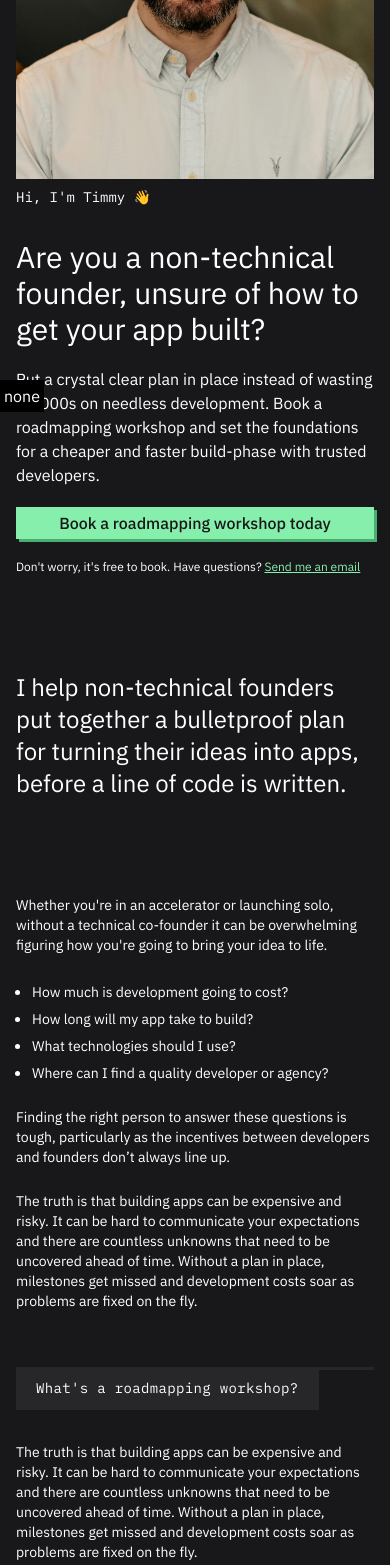
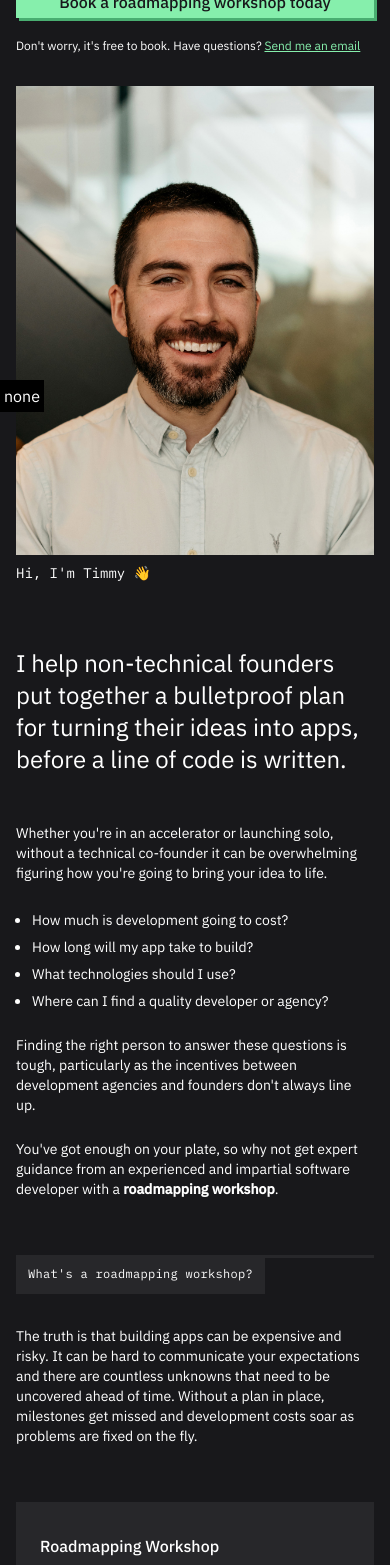
Before and after one commit to timmyomahony/founder-roadmap-website, a Next.js app: page / in a window 390 px wide. Shown: the part 432-1997 px from the top of the page. Built offline with nearby package versions, Linux system fonts and the light colour scheme.

Commit message:
Content and mobile styling

```diff
--- a/components/Divider.tsx
+++ b/components/Divider.tsx
@@ -10,7 +10,7 @@ const Divider = ({
   return (
     <div className="relative flex flex-col items-start">
       <hr className="h-[3px] border-none bg-zinc-800 w-full" />
-      <div className="relative w-auto bg-zinc-800 text-white px-5 pt-2 pb-3 text-sm font-mono tracking-wide">
+      <div className="relative w-auto bg-zinc-800 text-white px-3 md:px-5 pt-2 pb-3 text-xs md:text-sm font-mono tracking-wide">
         {text}
         {image && (
           <Image className="absolute top-full left-0" src={image} alt={text} />
--- a/components/home/Bio.tsx
+++ b/components/home/Bio.tsx
@@ -6,8 +6,8 @@ export default function Bio() {
   return (
     <section className="flex flex-col pt-8 md:pt-12 lg:pt-16 2xl:pt-32 pb-8 md:pb-12 lg:pb-16 2xl:pb-24 gap-16 lg:gap-24">
       <Divider text={"More about me"} image={ProfilePic} />
-      <div className="grid grid-cols-6">
-        <div className="col-start-3 col-span-3 flex flex-col gap-4 text-base md:text-lg xl:text-xl">
+      <div className="mt-32 md:mt-0 grid grid-cols-6">
+        <div className="col-start-0 col-span-6 md:col-start-3 md:col-span-3 flex flex-col gap-4 text-sm md:text-lg xl:text-xl">
           <p>
             I&apos;ve been an independent software developer for over 10 years.
             In that time I&apos;ve built everything from simple marketing
@@ -24,14 +24,14 @@ export default function Bio() {
             This means I love helping founders in the first part of their
             journey: creating a roadmap for development.
           </p>
-          <p className="xl:mt-10">
+          <p className="mt-5 xl:mt-10">
             <a
-              className="group text-green-300 text-base flex gap-3 items-center"
+              className="group text-green-300 text-sm md:text-base flex gap-3 items-center"
               href="https://www.linkedin.com/in/timmy-omahony/"
               target="_blank"
               rel="noreferrer"
             >
-              <LinkedIcon className="w-5" />
+              <LinkedIcon className="w-4 md:w-5" />
               <span className="group-hover:underline">
                 Connect with me on LinkedIn
               </span>
--- a/components/home/Contact.tsx
+++ b/components/home/Contact.tsx
@@ -4,7 +4,7 @@ import Button from "../Button";
 export default function Contact() {
   return (
     <section className="flex flex-col mb-16">
-      <h1 className="w-full pt-8 md:pt-12 font-medium text-3xl xl:text-4xl">
+      <h1 className="w-full pt-8 md:pt-12 font-medium text-2xl md:text-3xl xl:text-4xl">
         Need to think it over?
       </h1>
       <div className="flex flex-col md:flex-row gap-6 md:gap-32 mt-5 md:mt-12">
--- a/components/home/FAQs.tsx
+++ b/components/home/FAQs.tsx
@@ -101,9 +101,9 @@ const FAQs = () => {
   }, []);
 
   return (
-    <section className="pt-8 md:pt-12 lg:pt-16 2xl:pt-32 pb-8 md:pb-12 lg:pb-16 2xl:pb-24 ">
-      <h2 className="text-2xl lg:text-4xl">Still have questions?</h2>
-      <ul className="text-lg border-t-2 border-zinc-800 mt-12">
+    <section className="pt-12 lg:pt-16 2xl:pt-32 pb-8 md:pb-12 lg:pb-16 2xl:pb-24 ">
+      <h2 className="text-xl md:text-2xl lg:text-4xl">Still have questions?</h2>
+      <ul className="text-lg border-t-2 border-zinc-800 mt-6 md:mt-12">
         {faqs.map((faq, i) => {
           return (
             <li
@@ -112,7 +112,7 @@ const FAQs = () => {
               className="sm:px-4 py-4 sm:py-6 md:py-8 border-b-2 border-zinc-800"
             >
               <h3
-                className={`cursor-pointer type-2 md:type-2ish lg:type-3 flex sm:items-center ${
+                className={`cursor-pointer flex sm:items-center text-sm md:text-lg ${
                   i === activeItem ? "font-medium" : ""
                 }`}
               >
@@ -141,7 +141,7 @@ const FAQs = () => {
                 )}
               </h3>
               <div
-                className={`prose-lg mt-8 md:mt-10 lg:mt-12 sm:ml-10 type-2 relative w-full sm:w-2/3 ${
+                className={`prose-sm lg:prose-lg mt-8 md:mt-10 lg:mt-12 sm:ml-10 type-2 relative w-full sm:w-2/3 ${
                   i === activeItem ? "block" : "hidden"
                 }`}
               >
@@ -151,7 +151,7 @@ const FAQs = () => {
           );
         })}
       </ul>
-      <p className="text-end text-xs mt-6">
+      <p className="text-start md:text-end text-xs mt-6">
         Have a question that&apos;s not covered here?{" "}
         <a
           href={`mailto:${getEmailAddress()}`}
--- a/components/home/Hero.tsx
+++ b/components/home/Hero.tsx
@@ -9,7 +9,7 @@ import Button from "../../components/Button";
 export default function Hero() {
   return (
     <header className="flex flex-col md:flex-row justify-between items-center py-8 md:py-12 lg:py-16 2xl:py-24">
-      <div className="w-full flex flex-col items-end md:items-start md:w-4/12 md:pb-1 2xl:pb-2">
+      <div className="order-1 md:order-0 w-full flex flex-col items-end md:items-start md:w-4/12 md:pb-1 2xl:pb-2">
         <div className="relative">
           <Image
             src={ProfilePic}
@@ -21,15 +21,14 @@ export default function Hero() {
           <p className="mt-2 text-sm font-mono">Hi, I&apos;m Timmy 👋</p>
         </div>
       </div>
-      <div className="w-full md:w-7/12 pt-8 md:pt-12 lg:pt-0 pb-8 md:pb-0">
+      <div className="order-0 md:order-1 w-full md:w-7/12 pt-8 md:pt-12 lg:pt-0 pb-8 md:pb-0">
         <h1 className="text-3xl xl:text-4xl 2xl:text-5xl">
           Are you a non-technical founder, unsure of how to get your app built?
         </h1>
         <p className="text-base md:text-lg xl:text-xl mt-5 xl:mt-4 2xl:mt-10">
           Put a crystal clear plan in place instead of wasting €1,000s on
-          needless development. Book a roadmapping workshop and set the
-          foundations for a cheaper and faster build-phase with trusted
-          developers.
+          needless development. Book a roadmapping workshop and set solid
+          foundations before a line of code is written.
         </p>
         <div className="mt-5 xl:mt-6 2xl:mt-10">
           <Button href="/" className="w-full sm:w-auto text-center">
--- a/components/home/Pain.tsx
+++ b/components/home/Pain.tsx
@@ -3,7 +3,7 @@ import Divider from "../../components/Divider";
 export default function Pain() {
   return (
     <>
-      <section className="flex flex-col md:flex-row my-8 md:my-12 lg:my-16 2xl:my-24 gap-24 md:gap-12 lg:gap-24">
+      <section className="flex flex-col md:flex-row my-8 md:my-12 lg:my-16 2xl:my-24 gap-12 md:gap-12 lg:gap-24">
         <div className="w-full md:w-1/2 lg:w-1/2">
           <h2 className="text-2xl lg:text-3xl">
             I help non-technical founders put together a bulletproof plan for
@@ -40,15 +40,13 @@ export default function Pain() {
           </ul>
           <p className="text-sm md:text-base xl:text-lg mb-6 lg:mb-8">
             Finding the right person to answer these questions is tough,
-            particularly as the incentives between developers and founders don’t
-            always line up.
+            particularly as the incentives between development agencies and
+            founders don&apos;t always line up.
           </p>
           <p className="text-sm md:text-base xl:text-lg mb-6 lg:mb-8">
-            The truth is that building apps can be expensive and risky. It can
-            be hard to communicate your expectations and there are countless
-            unknowns that need to be uncovered ahead of time. Without a plan in
-            place, milestones get missed and development costs soar as problems
-            are fixed on the fly.
+            You&apos;ve got enough on your plate, so why not get expert guidance
+            from an experienced and impartial software developer with a{" "}
+            <strong>roadmapping workshop</strong>.
           </p>
         </div>
       </section>
--- a/components/home/Services.tsx
+++ b/components/home/Services.tsx
@@ -28,13 +28,15 @@ const Service = ({
 }: ServiceProps) => {
   return (
     <div
-      className={`bg-zinc-800 px-6 py-8 flex flex-col justify-between gap-16 ${
+      className={`bg-zinc-800 px-6 py-8 flex flex-col justify-between gap-6 md:gap-16 ${
         disabled ? "opacity-40 cursor-not-allowed" : ""
       } ${className}`}
     >
       <header>
-        <h3 className="text-lg font-medium">{title}</h3>
-        <h4 className="mt-6 text-4xl font-medium">{price}</h4>
+        <h3 className="text-base md:text-lg font-medium">{title}</h3>
+        <h4 className="text-3xl md:text-4xl font-medium mt-3 md:mt-6">
+          {price}
+        </h4>
       </header>
       <div>
         <div className="text-sm flex flex-col gap-4">{description}</div>
@@ -56,7 +58,7 @@ const Service = ({
           onClick={linkOnClick}
           className={`${
             disabled ? "bg-zinc-600" : "bg-green-300 cursor-pointer"
-          } w-full mt-6  text-zinc-900 font-medium py-1 lg:py-2 px-3 lg:px-6 text-base`}
+          } w-full mt-6  text-zinc-900 font-medium py-2 px-3 lg:px-6 text-base`}
           disabled={disabled}
         >
           {linkText}
@@ -68,7 +70,7 @@ const Service = ({
 
 export default function Services() {
   return (
-    <section className="grid grid-cols-2 gap-12">
+    <section className="grid grid-cols-1 md:grid-cols-2 gap-6 md:gap-12">
       {/* <Service
         title={"Starter Workshop"}
         price={
--- a/components/home/Testimonials.tsx
+++ b/components/home/Testimonials.tsx
@@ -85,14 +85,14 @@ const LargeTestimonial = ({ testimonial }: { testimonial: Testimonial }) => {
       {testimonial.portrait && (
         <Image
           src={testimonial.portrait}
-          className="rounded-full w-24 h-24 mb-8"
+          className="rounded-full w-16 md:w-24 h-16 md:h-24 mb-4 md:mb-8"
           alt={`${testimonial.portrait} portrait image`}
         />
       )}
-      <blockquote className="text-2xl" cite="">
+      <blockquote className="text-lg md:text-2xl" cite="">
         {testimonial.text}
       </blockquote>
-      <figcaption className="text-sm font-mono mt-4 lg:mt-8 xl:mt-8 2xl:mt-20">
+      <figcaption className="text-xs md:text-sm font-mono mt-4 lg:mt-8 xl:mt-8 2xl:mt-20">
         <a
           className="text-green-300 underline"
           href={testimonial.link}
@@ -109,16 +109,16 @@ const LargeTestimonial = ({ testimonial }: { testimonial: Testimonial }) => {
 
 const SmallTestimonial = ({ testimonial }: { testimonial: Testimonial }) => {
   return (
-    <figure className="bg-zinc-800 px-6 py-8 flex gap-5">
+    <figure className="bg-zinc-800 px-4 md:px-6 py-6 md:py-8 flex flex-col md:flex-row gap-0 md:gap-5">
       {testimonial.portrait && (
         <Image
           src={testimonial.portrait}
-          className="rounded-full w-16 h-16 mb-8"
+          className="rounded-full w-10 md:w-16 h-10 md:h-16 mb-4 md:mb-8"
           alt={`${testimonial.portrait} portrait image`}
         />
       )}
       <div>
-        <blockquote className="text-base leading-snug" cite="">
+        <blockquote className="text-sm md:text-base leading-snug" cite="">
           {testimonial.text}
         </blockquote>
         <figcaption className="text-xs leading-tight font-mono mt-4 2xl:mt-20">
@@ -143,7 +143,7 @@ export default function Testimonials() {
       <div className="mb-12 lg:mb-16 xl:mb-20">
         <LargeTestimonial testimonial={testimonials[0]} />
       </div>
-      <div className="grid grid-cols-2 gap-8">
+      <div className="grid grid-cols-1 md:grid-cols-2 gap-4 md:gap-8">
         {testimonials.slice(1).map((testimonial, i) => {
           return <SmallTestimonial key={i} testimonial={testimonial} />;
         })}
```
